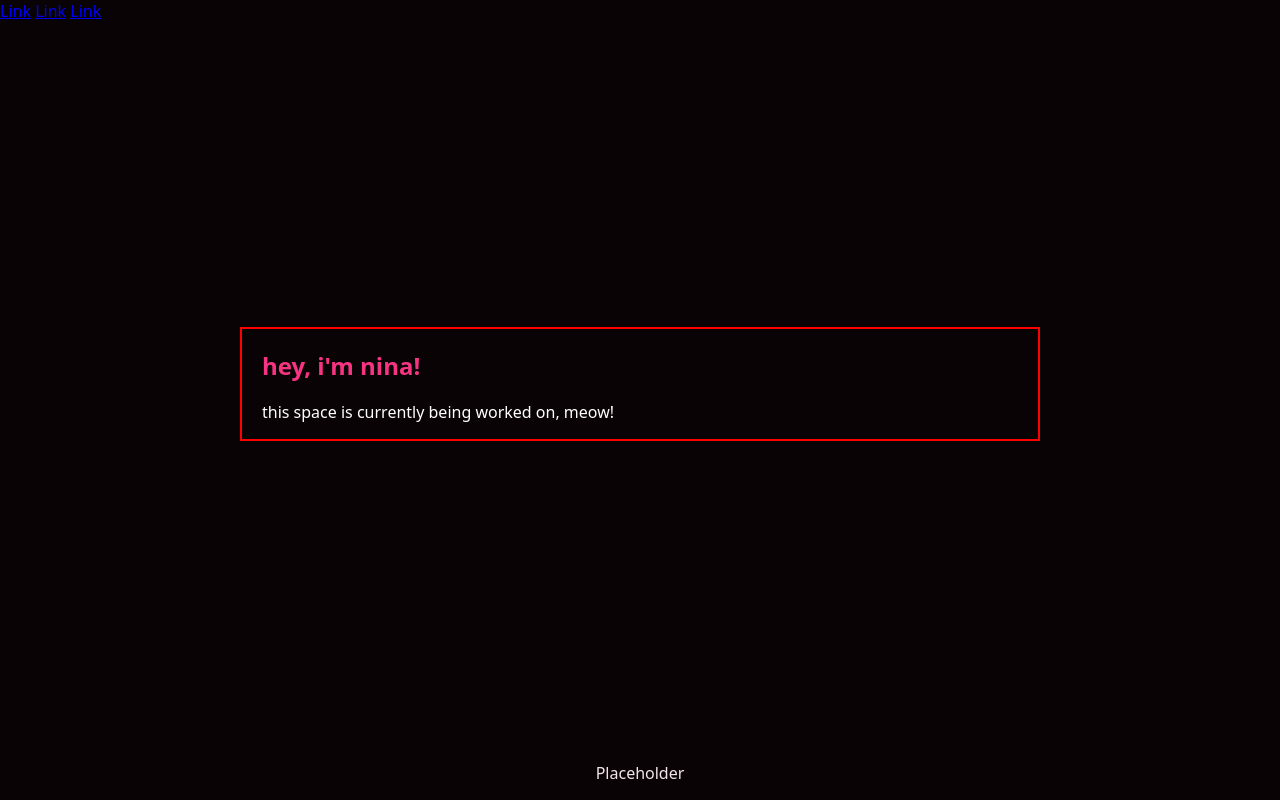
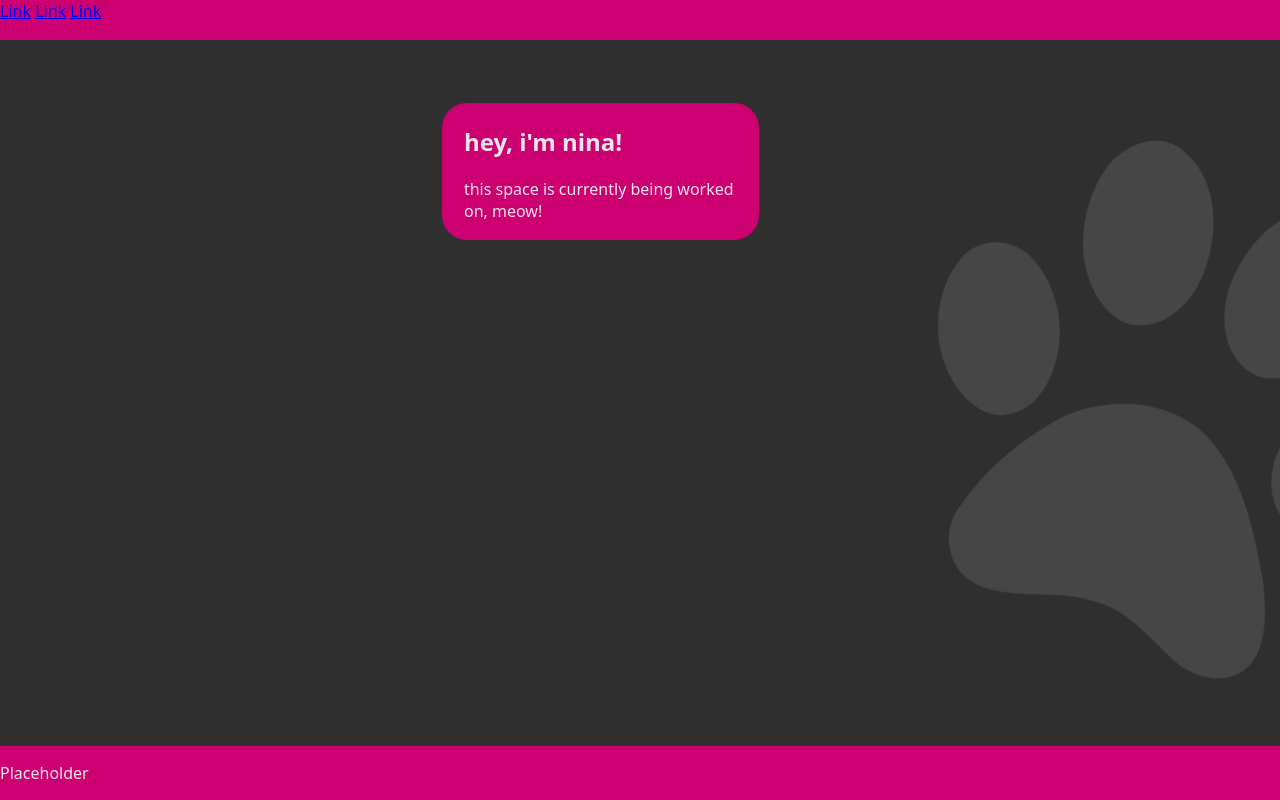
Before and after one commit to NekoNinaUwU/nekonina.de, a plain HTML site: page index.html in a window 1280 px wide. Drawn offline with Linux system fonts and the light colour scheme.

Commit message:
wir kommitten

```diff
--- a/index.html
+++ b/index.html
@@ -7,7 +7,7 @@
 <meta name="viewport" content="width=device-width, initial-scale=1">
 </head>
 <body>
-
+  <img src="Paw-print.svg" alt="Paw-print image" role="img" id="paw-print"/>
 
 <nav>
   <a href="#">Link</a>
--- a/scssstyle.scss
+++ b/scssstyle.scss
@@ -1,8 +1,7 @@
 $text: #f2e5ea;
-$background: #0a0306;
-$primary: #e590b2;
+$background: #2f2f2f;
+$primary: #cc0070;
 $secondary: #981449;
-$accent: #f63481;
 
 * {
   box-sizing: border-box;
@@ -12,23 +11,46 @@ body {
   display: flex;
   flex-direction: column;
   align-items: center;
-  min-height:100vh;
+  min-height: 30vh;
   justify-content: space-between;
-    margin: 0;
+  margin: 0;
   font-family: system-ui, -apple-system, BlinkMacSystemFont, 'Segoe UI', Roboto, Oxygen, Ubuntu, Cantarell, 'Open Sans', 'Helvetica Neue', sans-serif;
   background-color: $background;
-  color:$text
+  color: $text
 }
+
 nav {
-    width: 100%;
+  width: 100%;
+  height: 5vh;
+  background-color: $primary;
+
 
 }
 
 .content {
-width: 800px;
+  width: 80%;
   padding: 0px 20px;
-  border: 2px solid red;
-  color: rgb(255, 255, 255);
-  h2{color:$accent
+  border: 2px solid $primary;
+  background-color: $primary;
+  border-radius: 25px;
+  color: $text;
+
+  h2 {
+    color: $text
   }
 }
+
+#paw-print {
+  position: fixed;
+  z-index: -1;
+  transform: translate(530px, 200px) rotate(22deg) scale(120%);
+  filter: contrast(45%);
+}
+
+footer {
+  width: 100%;
+  background-color: $primary;
+  max-height: 30vh;
+  position: fixed;
+  bottom: 0px;
+}
```
Also changed, not shown: Paw-print.svg (added), scssstyle.css, 1 other file.
